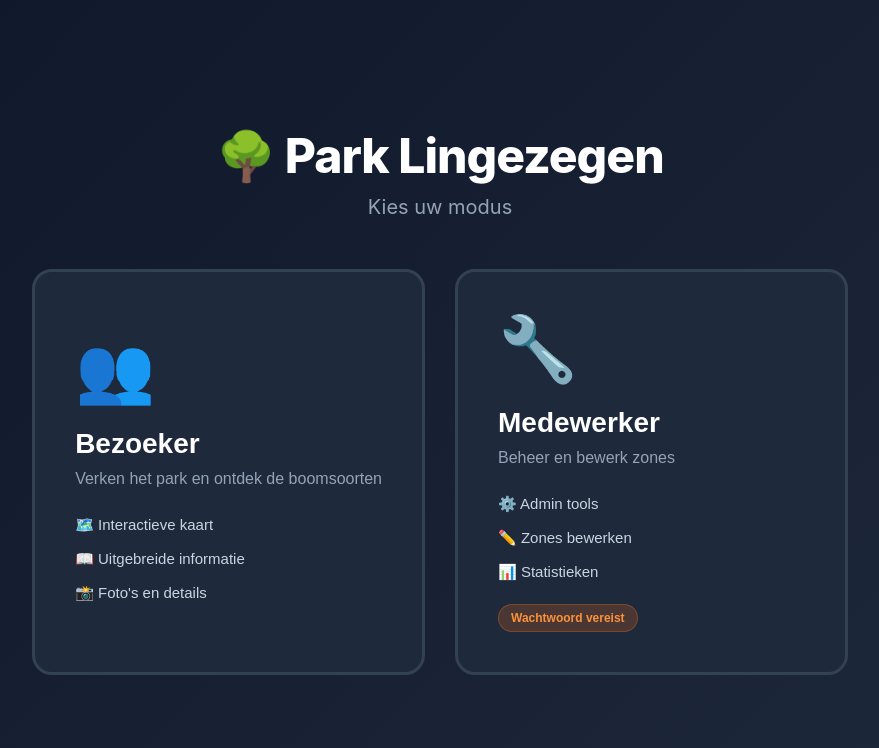
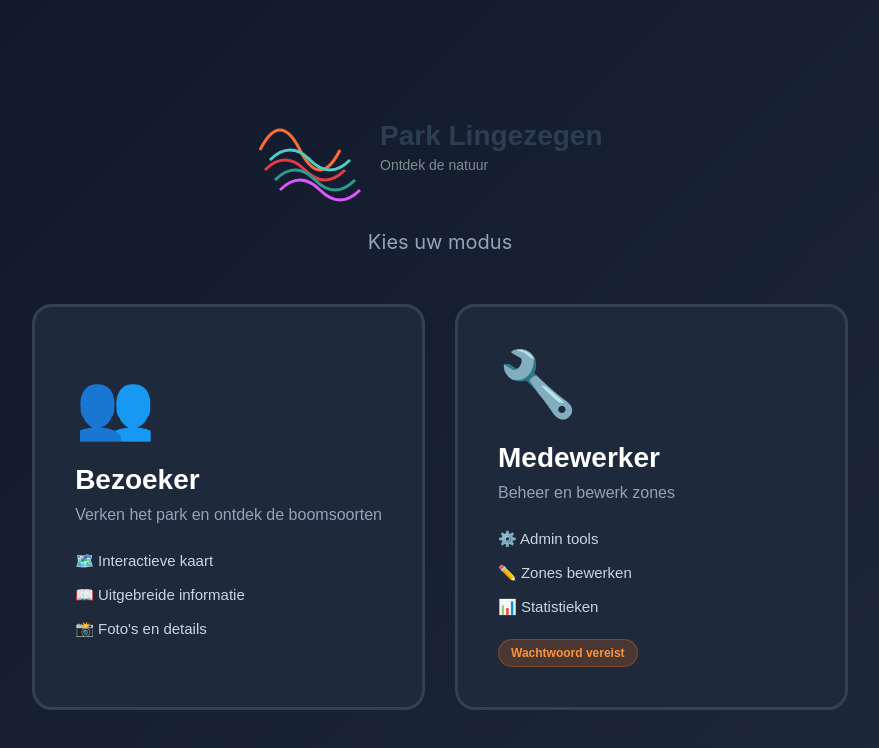
Before and after one commit to aznix/parklingezegen, a website built with Vite: page index.html in a window 1280 px wide. Shown: the whole page, without its empty margins (200-1079 px from the left). Built offline with nearby package versions, Linux system fonts and the light colour scheme; no server answers; what @turf/boolean-within, maplibre-gl-draw would draw is missing.

Commit message:
Add Park Lingezegen SVG logo with responsive styling

```diff
--- a/index.html
+++ b/index.html
@@ -10,7 +10,30 @@
     <!-- Mode Selector Screen -->
     <div id="modeSelector" class="mode-selector">
       <div class="mode-selector__content">
-        <h1 class="mode-selector__title">🌳 Park Lingezegen</h1>
+        <div class="mode-selector__logo">
+          <svg viewBox="0 0 400 120" xmlns="http://www.w3.org/2000/svg" class="park-logo">
+            <!-- Orange path -->
+            <path d="M20 60 Q40 20, 60 60 T100 60" fill="none" stroke="#FF6B35" stroke-width="3"/>
+            <!-- Blue path -->
+            <path d="M30 70 Q50 50, 70 70 T110 70" fill="none" stroke="#4ECDC4" stroke-width="3"/>
+            <!-- Red path -->
+            <path d="M25 80 Q45 60, 65 80 T105 80" fill="none" stroke="#E63946" stroke-width="3"/>
+            <!-- Green path -->
+            <path d="M35 90 Q55 70, 75 90 T115 90" fill="none" stroke="#2A9D8F" stroke-width="3"/>
+            <!-- Magenta path -->
+            <path d="M40 100 Q60 80, 80 100 T120 100" fill="none" stroke="#E056FD" stroke-width="3"/>
+
+            <!-- Text "Park Lingezegen" -->
+            <text x="140" y="55" font-family="Arial, sans-serif" font-size="28" font-weight="bold" fill="#2C3E50">
+              Park Lingezegen
+            </text>
+
+            <!-- Tagline -->
+            <text x="140" y="80" font-family="Arial, sans-serif" font-size="14" fill="#7F8C8D">
+              Ontdek de natuur
+            </text>
+          </svg>
+        </div>
         <p class="mode-selector__subtitle">Kies uw modus</p>
 
         <div class="mode-selector__options">
--- a/src/style.css
+++ b/src/style.css
@@ -58,6 +58,19 @@ html, body {
   color: #fff;
   margin: 0 0 10px 0;
   letter-spacing: -1px;
+}
+
+.mode-selector__logo {
+  display: flex;
+  justify-content: center;
+  align-items: center;
+  margin-bottom: 20px;
+}
+
+.park-logo {
+  width: 100%;
+  max-width: 400px;
+  height: auto;
 }
 
 .mode-selector__subtitle {
@@ -1782,6 +1795,14 @@ body.dark-mode .legend-close:hover {
     font-size: 32px;
   }
 
+  .mode-selector__logo {
+    margin-bottom: 15px;
+  }
+
+  .park-logo {
+    max-width: 280px;
+  }
+
   .mode-selector__subtitle {
     font-size: 16px;
     margin-bottom: 30px;
@@ -1982,6 +2003,10 @@ body.dark-mode .legend-close:hover {
     font-size: 26px;
   }
 
+  .park-logo {
+    max-width: 240px;
+  }
+
   .mode-selector__subtitle {
     font-size: 14px;
   }
```
